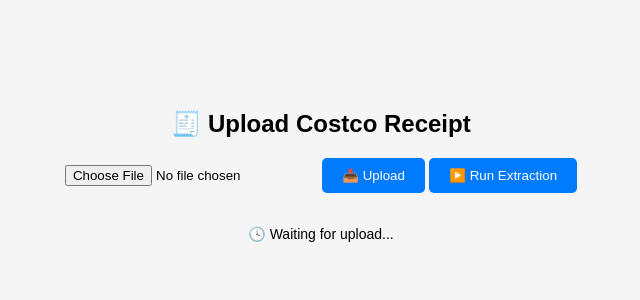
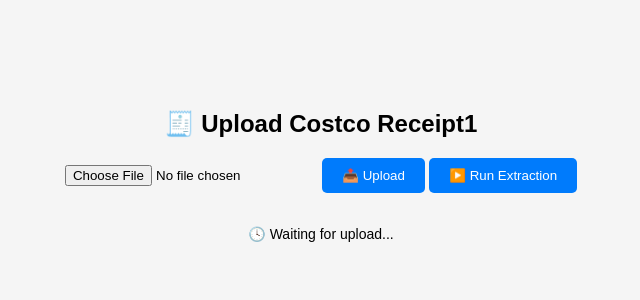
Before and after one commit to bharathkumarkammari/Costco, a Flask app: page / in a window 1280 px wide. Shown: the top 300 px of the page, without its empty margins (319-959 px from the left). Run offline with Flask 3, Linux system fonts and the light colour scheme.

Commit message:
Update index.html

```diff
--- a/templates/index.html
+++ b/templates/index.html
@@ -6,7 +6,7 @@
 </head>
 <body>
   <div class="container">
-    <h2>🧾 Upload Costco Receipt</h2>
+    <h2>🧾 Upload Costco Receipt1</h2>
     <input type="file" id="fileInput" />
     <button onclick="uploadFile()">📤 Upload</button>
     <button onclick="runExtraction()">▶️ Run Extraction</button>
```
